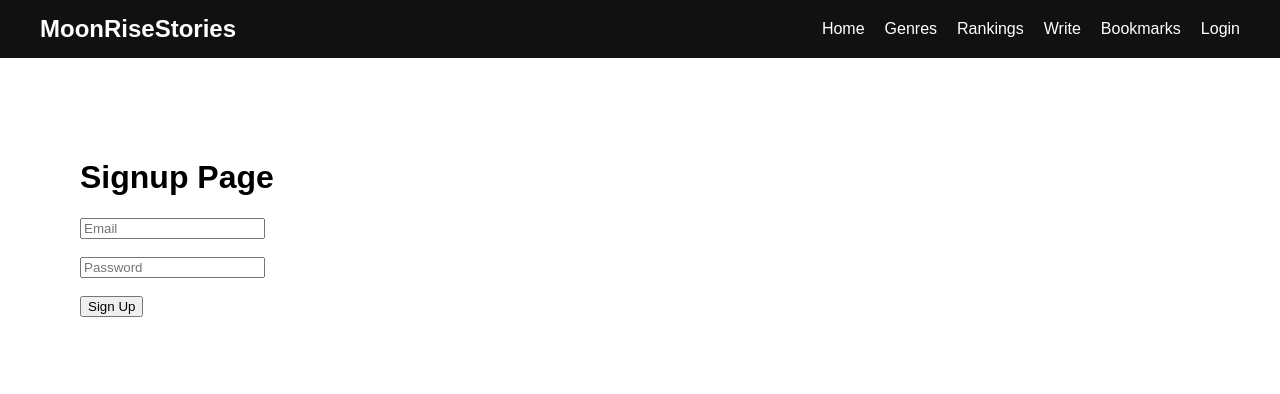
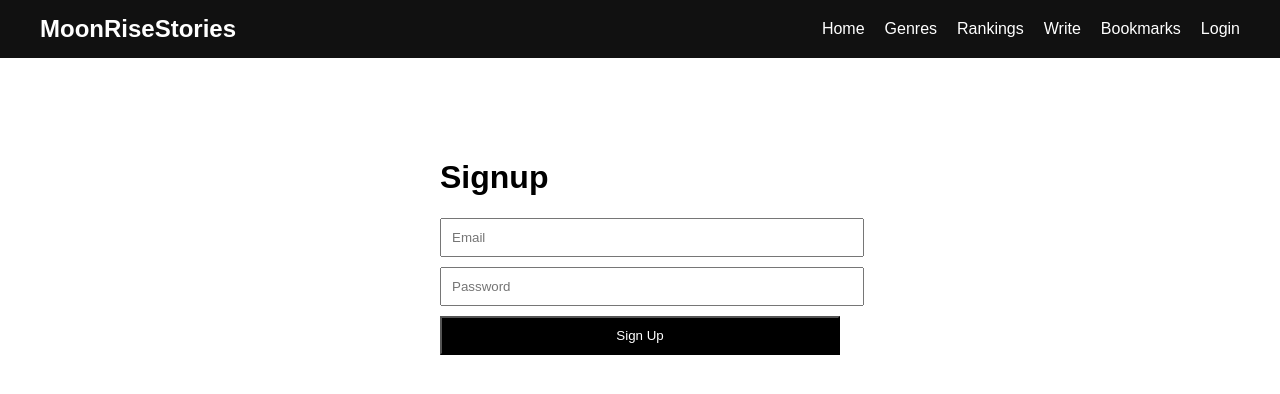
Before and after one commit to moonrisestories/moonrisestories, a Next.js app: page /signup in a window 1280 px wide. Shown: the top 394 px of the page. Built offline with nearby package versions, Linux system fonts and the light colour scheme.

Commit message:
fix supabase import and signup page

```diff
--- a/app/signup/page.tsx
+++ b/app/signup/page.tsx
@@ -6,41 +6,56 @@ import { supabase } from "../../lib/supabase";
 export default function SignupPage() {
   const [email, setEmail] = useState("");
   const [password, setPassword] = useState("");
+  const [message, setMessage] = useState("");
 
   const handleSignup = async () => {
-    const { error } = await supabase.auth.signUp({
+    setMessage("Loading...");
+
+    const { data, error } = await supabase.auth.signUp({
       email,
       password,
     });
 
     if (error) {
-      alert(error.message);
+      setMessage("❌ " + error.message);
     } else {
-      alert("Signup successful!");
+      setMessage("✅ Signup successful! Check your email.");
     }
   };
 
   return (
-    <div style={{ padding: "40px" }}>
-      <h1>Signup Page</h1>
+    <div style={{ padding: "40px", maxWidth: "400px", margin: "auto" }}>
+      <h1>Signup</h1>
 
       <input
         type="email"
         placeholder="Email"
+        value={email}
         onChange={(e) => setEmail(e.target.value)}
+        style={{ width: "100%", padding: "10px", marginBottom: "10px" }}
       />
-
-      <br /><br />
 
       <input
         type="password"
         placeholder="Password"
+        value={password}
         onChange={(e) => setPassword(e.target.value)}
+        style={{ width: "100%", padding: "10px", marginBottom: "10px" }}
       />
 
-      <br /><br />
+      <button
+        onClick={handleSignup}
+        style={{
+          width: "100%",
+          padding: "10px",
+          background: "black",
+          color: "white",
+        }}
+      >
+        Sign Up
+      </button>
 
-      <button onClick={handleSignup}>Sign Up</button>
+      <p style={{ marginTop: "10px" }}>{message}</p>
     </div>
   );
 }
```
